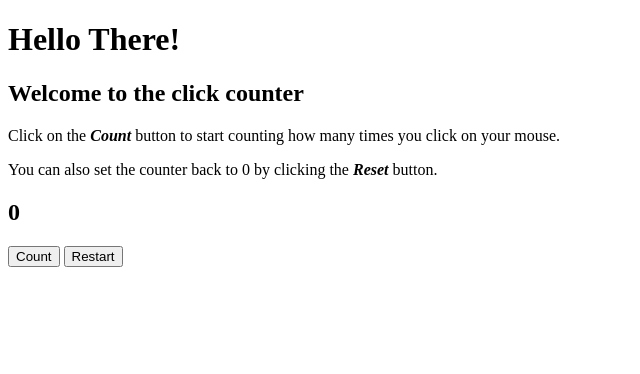
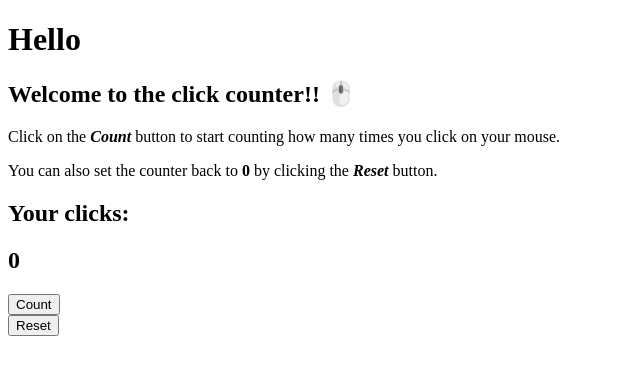
Before and after one commit to FernandoAguilar-1901/click-counter, a plain HTML site: page index.html in a window 1280 px wide. Shown: the whole page, without its empty margins (0-640 px from the left). Drawn offline with Linux system fonts and the light colour scheme.

Commit message:
Full html index page

```diff
--- a/index.html
+++ b/index.html
@@ -2,22 +2,39 @@
 <html lang="en">
 
 <head>
-    <title>Sample website</title>
-    <link rel="stylesheet" href="./style.css"/>
+    <title>Click counter</title>
+    <link rel="stylesheet" href="./style.css" />
+    <link rel="preconnect" href="https://fonts.googleapis.com">
+    <link rel="preconnect" href="https://fonts.gstatic.com" crossorigin>
+    <link href="https://fonts.googleapis.com/css2?family=Montserrat:ital,wght@0,100..900;1,100..900&display=swap"
+        rel="stylesheet">
 
 
 <body>
-    <h1>Hello There!</h1>
-    <h2>Welcome to the click counter</h2>
+    <div class="main-text">
+        <h1>Hello</h1>
+        <h2>Welcome to the click counter!! 🖱️</h2>
+    </div>
+
+    <div class="site-contents">
         <p>
             Click on the <b><i>Count</i></b> button to start counting
             how many times you click on your mouse.
         </p>
         <p>
-        You can also set the counter back to 0 by clicking the
+            You can also set the counter back to <b>0</b> by clicking the
             <b><i>Reset</i></b> button.
         </p>
+
+            <h2>Your clicks:</h2>
             <h2 id="text-count">0</h2>
-    <button id="count-button" type="button" onclick="count()">Count</button>
-    <button id="clear-text" type="button" onclick="restart()">Restart</button>
+
+            <p id="funny-message" onclick="count()"></p>
+    </div>
+
+    <div class="buttons">
+        <div><button id="count-button" type="button" onclick="count()">Count</button></div>
+        <div><button id="clear-button" type="button" onclick="reset()">Reset</button></div>
+    </div>
+
     <script src="./counter.js"></script>
```
Lines whose indentation alone changed are shown as unchanged.
